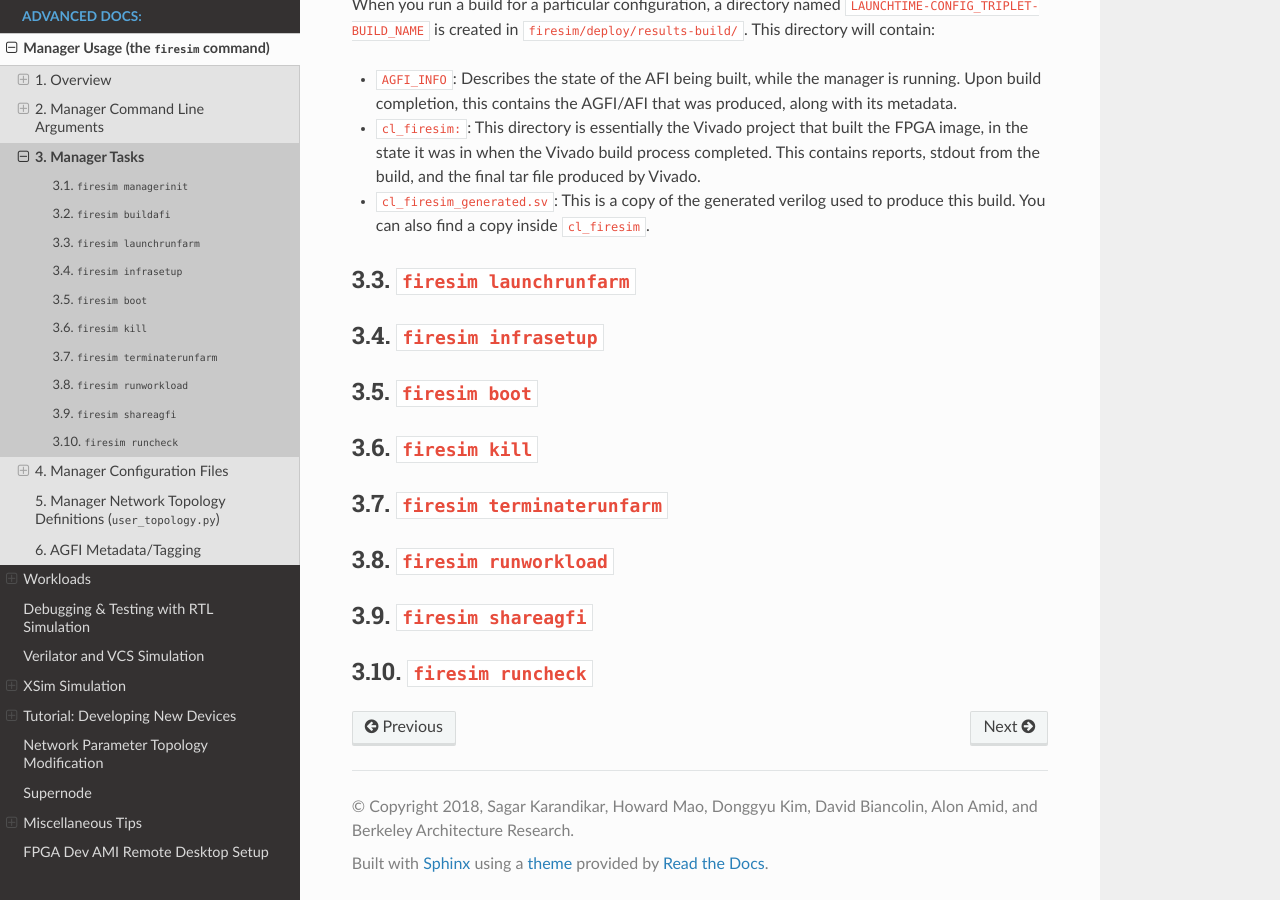
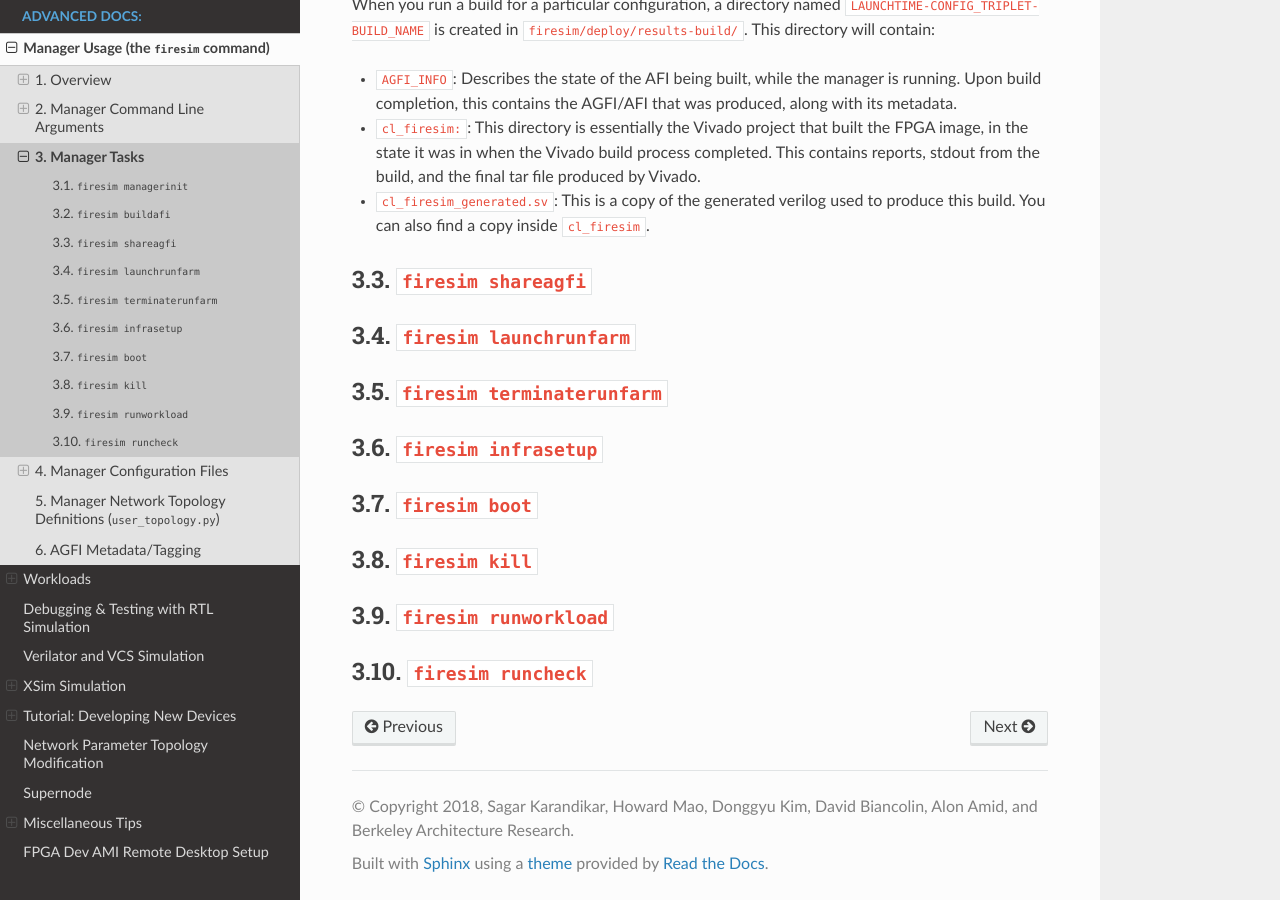
Before and after one commit to firesim/firesim, a Sphinx documentation site: the page built from docs/Advanced-Usage/Manager/Manager-Tasks.rst, in a window 1280 px wide and 900 px high, scrolled down 1267 px. Built offline with Sphinx 7.4.7 and the Read the Docs theme 2.0.0, drawn with Linux system fonts in a browser that asks for light colours; part of the change alters nothing that is shown.

```diff
--- a/docs/Advanced-Usage/Manager/Manager-Tasks.rst
+++ b/docs/Advanced-Usage/Manager/Manager-Tasks.rst
@@ -74,10 +74,25 @@ This directory will contain:
 - ``cl_firesim_generated.sv``: This is a copy of the generated verilog used to produce this build. You can also find a copy inside ``cl_firesim``.
 
 
+.. _firesim-shareagfi:
+
+``firesim shareagfi``
+----------------------
+
+
+
 .. _firesim-launchrunfarm:
 
 ``firesim launchrunfarm``
 ---------------------------
+
+
+
+.. _firesim-terminaterunfarm:
+
+``firesim terminaterunfarm``
+-----------------------------
+
 
 
 
@@ -101,25 +116,12 @@ This directory will contain:
 
 
 
-
-.. _firesim-terminaterunfarm:
-
-``firesim terminaterunfarm``
------------------------------
-
-
-
 .. _firesim-runworkload:
 
 ``firesim runworkload``
 --------------------------
 
 
-.. _firesim-shareagfi:
-
-``firesim shareagfi``
-----------------------
-
 
 .. _firesim-runcheck:
 
```
